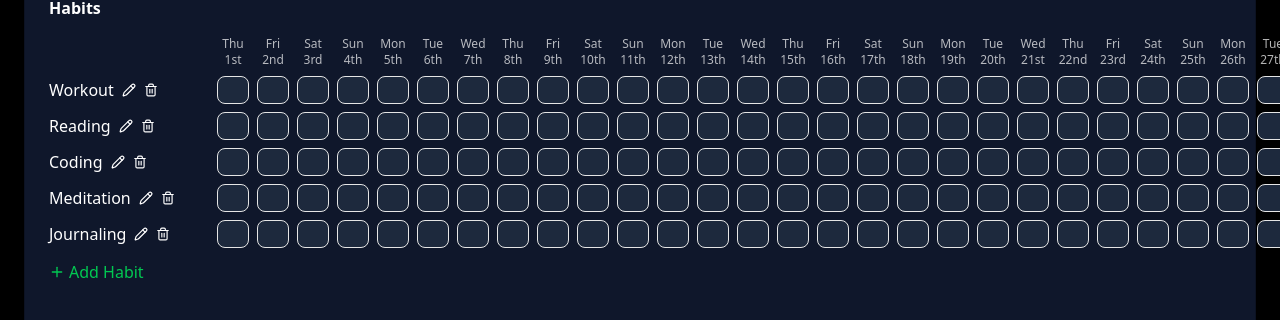
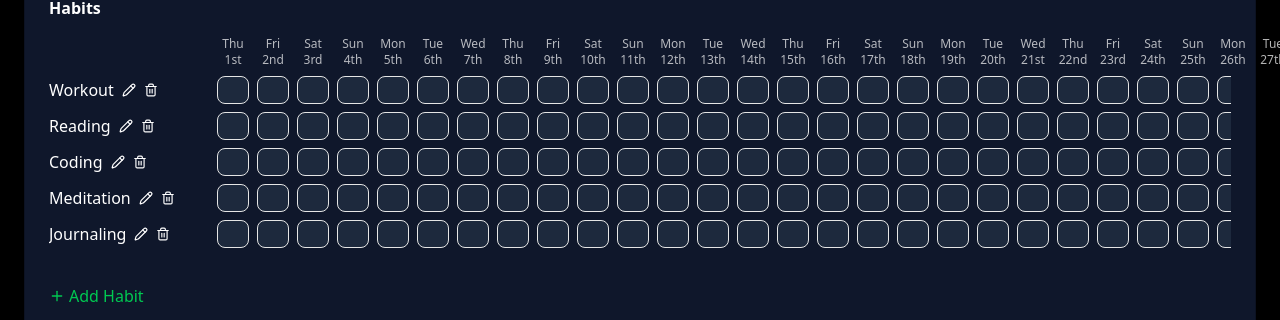
Before and after one commit to MYMxZENITSUop/Habit-tracker-frontend, a Next.js app: page /dashboard in a window 1280 px wide. Shown: the part 226-546 px from the top of the page. Built offline with nearby package versions, Linux system fonts and the light colour scheme; no server answers.

Commit message:
dashboard ui updated

```diff
--- a/app/dashboard/page.tsx
+++ b/app/dashboard/page.tsx
@@ -234,6 +234,8 @@ export default function DashboardPage() {
               ))}
             </div>
 
+            <div className="overflow-x-auto pb-4">
+  <div className="min-w-[1200px]">
     {habits.map((habit) => (
       <div
         key={habit}
@@ -280,6 +282,9 @@ export default function DashboardPage() {
         })}
       </div>
     ))}
+  </div>
+</div>
+
 
             {/* ADD HABIT BUTTON */}
             <button
```
Lines whose indentation alone changed are shown as unchanged.
